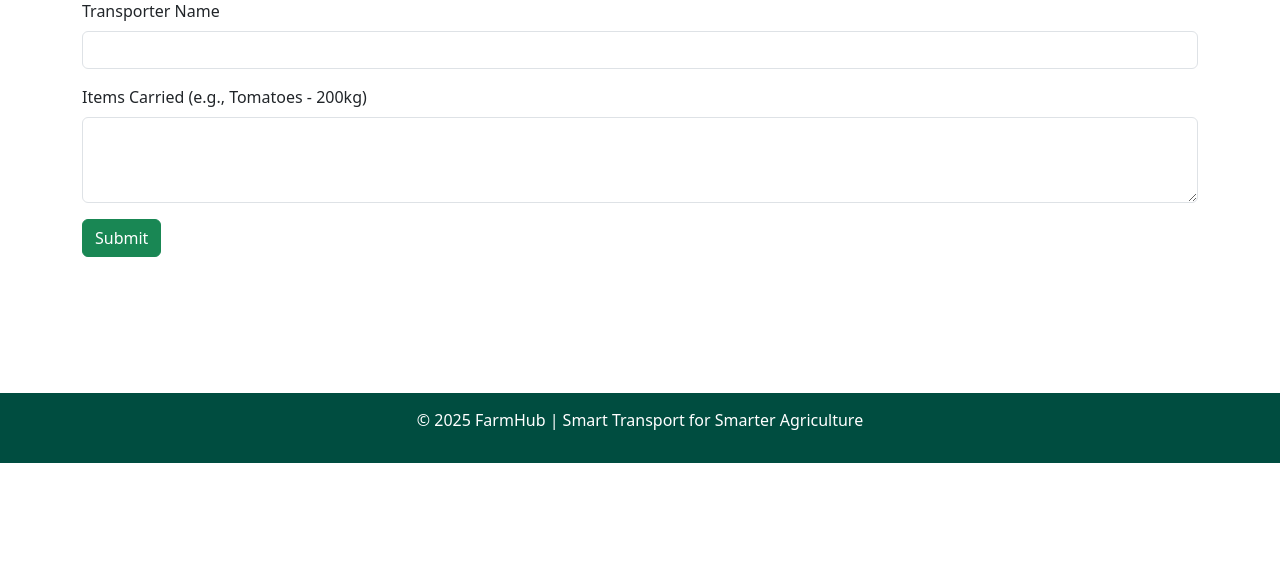
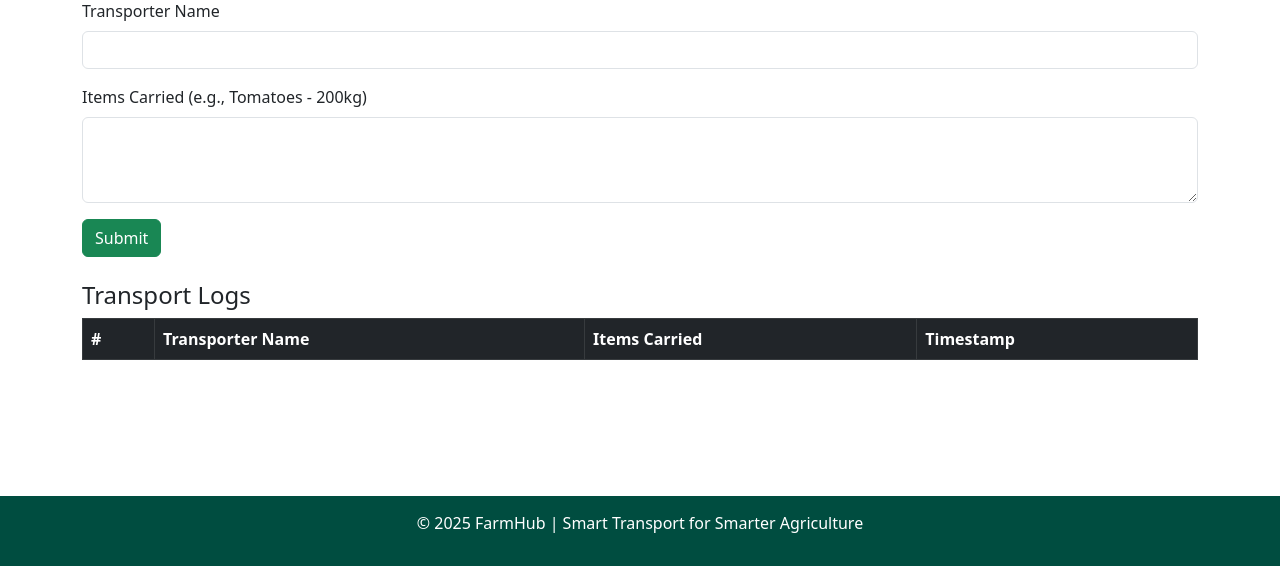
Before and after one commit to S4n9y/final-year-project, a Flask app: page /logistics in a window 1280 px wide. Shown: the part 1792-2358 px from the top of the page. Before the commit the page ends 2255 px from the top, so only its background shows below. Run offline with Flask 3, Linux system fonts and the light colour scheme; lists and menus that the app fills with data are empty.

```diff
--- a/app.py
+++ b/app.py
@@ -162,7 +162,7 @@ def contact_us():
 @app.route('/farmers-dashboard')
 def farmer_dashboard():
     if 'user_id' in session:
-        return render_template("home.html", name=session['user_name'])
+        return render_template("homepage.html", name=session['user_name'])
     return redirect(url_for('login'))
 
 # ------------------ Page Routes -------------------
--- a/templates/logistics-and-transport.html
+++ b/templates/logistics-and-transport.html
@@ -74,7 +74,26 @@
     <button type="submit" class="btn btn-success">Submit</button>
   </form>
   <p id="formMsg" class="mt-2"></p>
+
+  <!-- Transport Log Table -->
+  <div class="mt-4">
+    <h4>Transport Logs</h4>
+    <table class="table table-bordered" id="transportLogTable">
+      <thead class="table-dark">
+        <tr>
+          <th>#</th>
+          <th>Transporter Name</th>
+          <th>Items Carried</th>
+          <th>Timestamp</th>
+        </tr>
+      </thead>
+      <tbody>
+        <!-- Logs will be appended here -->
+      </tbody>
+    </table>
+  </div>
 </section>
+
   </main>
 
   <footer class="text-center mt-5">
@@ -83,6 +102,8 @@
 
   <!-- JavaScript for interactivity -->
   <script>
+  let logCounter = 1;
+
   function shareLocation() {
     if (navigator.geolocation) {
       navigator.geolocation.getCurrentPosition(
@@ -105,11 +126,38 @@
 
   function submitTransportForm(e) {
     e.preventDefault();
-      const name = document.getElementById('driverName').value;
-      const items = document.getElementById('itemsCarried').value;
-      document.getElementById('formMsg').textContent =
-        `${name} logged carrying: ${items}`;
+    const name = document.getElementById('driverName').value.trim();
+    const items = document.getElementById('itemsCarried').value.trim();
+
+    if (!name || !items) return;
+
+    const timestamp = new Date().toLocaleString();
+
+    const table = document.getElementById("transportLogTable").getElementsByTagName('tbody')[0];
+    const newRow = table.insertRow();
+
+    // Insert cells and values
+    newRow.innerHTML = `
+      <td>${logCounter++}</td>
+      <td>${name}</td>
+      <td>${items}</td>
+      <td>${timestamp}</td>
+      <td><button class="btn btn-danger btn-sm" onclick="deleteRow(this)">Delete</button></td>
+    `;
+
+    // Clear form
+    document.getElementById('driverName').value = '';
+    document.getElementById('itemsCarried').value = '';
+    document.getElementById('formMsg').textContent = "Log added successfully!";
+  }
+
+  function deleteRow(button) {
+    const row = button.closest("tr");
+    row.remove();
   }
 </script>
+
+
+
 </body>
 </html>
```
Also changed, not shown: setup_db.py (+9 -0 lines), farmhub.db, templates/admin_dashboard.html (line endings or trailing spaces), templates/farmhub.db. Lines whose indentation alone changed are shown as unchanged.
